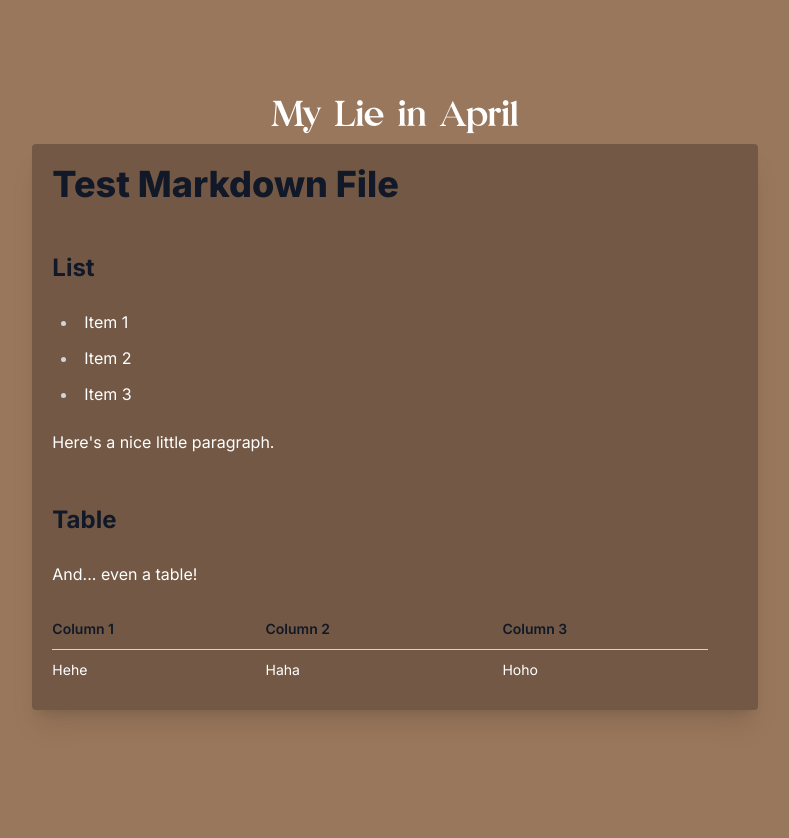
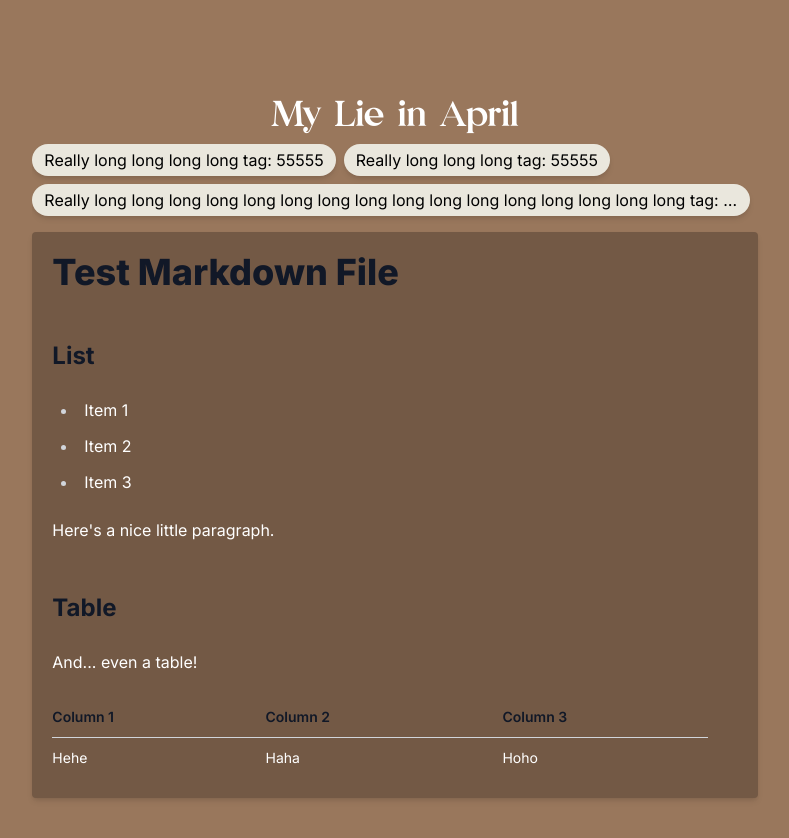
Before and after one commit to McNaBry/cataloguer, a Next.js app: page /entry in a window 1280 px wide. Shown: the top 838 px of the page, without its empty margins (245-1034 px from the left). Before the commit the page ends 806 px from the top, so only its background shows below. Built offline with nearby package versions, Linux system fonts and the light colour scheme.

Commit message:
Add tag to entry card

```diff
--- a/app/entry/page.tsx
+++ b/app/entry/page.tsx
@@ -9,14 +9,45 @@ function MarkdownContent() {
   const file = fs.readFileSync("data/test.md")
   const result = matter(file)
   return (
-    <Markdown className="prose" remarkPlugins={[remarkGfm]}>{result.content}</Markdown>
+    <Markdown className="prose" remarkPlugins={[remarkGfm]}>
+      {result.content}
+    </Markdown>
+  )
+}
+
+function EntryContent() {
+  return (
+    <div className="w-full h-fit bg-sorrell-darker p-5 rounded shadow-md">
+      <MarkdownContent />
+    </div>
+  )
+}
+
+function Tag({ tagContent }: { tagContent: string }) {
+  return (
+    <span className="w-fit block bg-narvik text-black px-3 py-1 mr-2 mb-2
+    whitespace-nowrap overflow-hidden text-ellipsis cursor-pointer
+    rounded-full shadow-md">
+      {tagContent}
+    </span>
+  )
+}
+
+function EntryTags() {
+  return (
+    <div className="w-full mb-2 flex flex-wrap overflow-auto">
+      <Tag tagContent='Really long long long long tag: 55555' />
+      <Tag tagContent='Really long long long tag: 55555' />
+      <Tag tagContent='Really long long long long long long long long long long long long long long long long tag: 55555' />
+    </div>
   )
 }
 
 function EntryCard() {
   return (
-    <div className="w-full lg:w-2/3 h-fit bg-sorrell-darker p-5 rounded shadow-xl">
-      <MarkdownContent />
+    <div className="w-full lg:w-2/3 min-h-full h-fit flex flex-col">
+      <EntryTags />
+      <EntryContent />
     </div>
   )
 }
```
